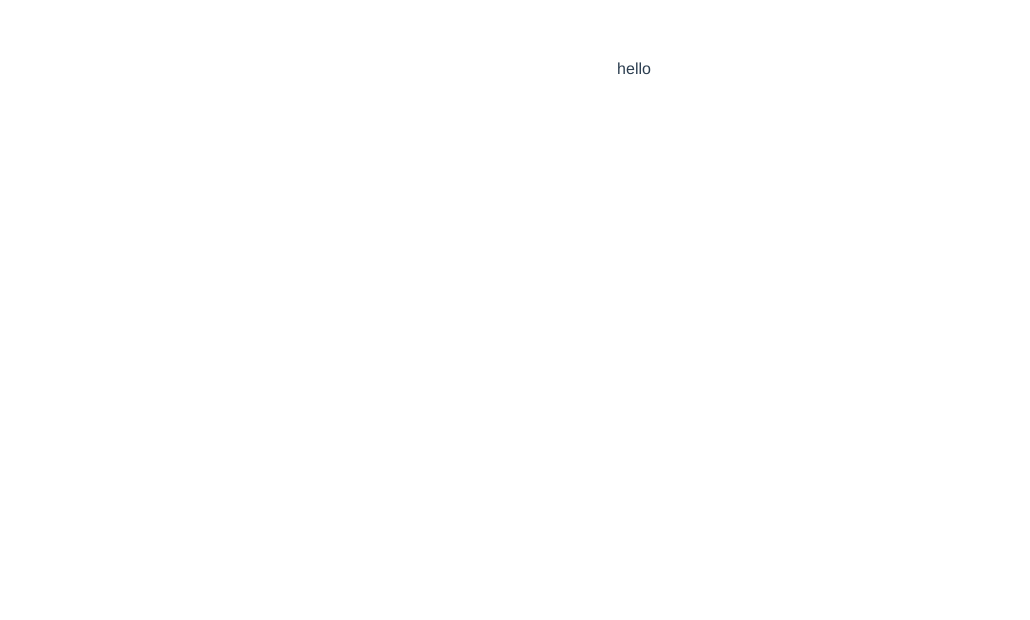
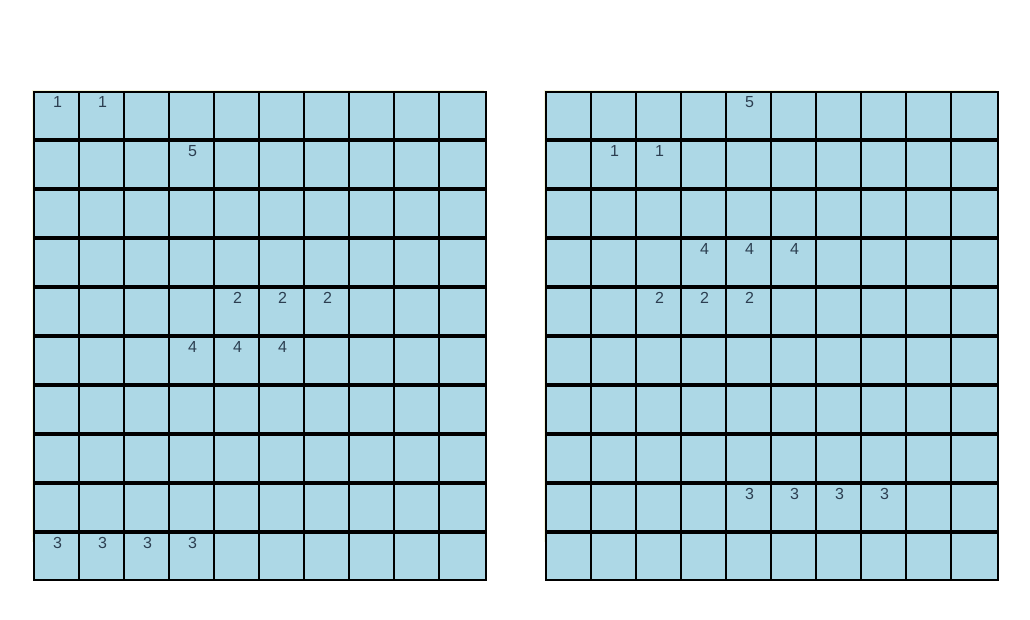
Before and after one commit to miradii/battleship, a Vue app: page / in a window 1280 px wide. Shown: the top 620 px of the page, without its empty margins (6-1036 px from the left). Built offline with nearby package versions, Linux system fonts and the light colour scheme.

Commit message:
started working on UI

```diff
--- a/src/App.vue
+++ b/src/App.vue
@@ -1,12 +1,27 @@
 <template>
-  <div>hello</div>
+<div class="boards">
+  <GameBoard :gameboard="playerboard" />
+  <GameBoard :gameboard="comboard" />
+</div>
 </template>
 
 <script>
+import { startGame } from "./gameobjects/Game";
+import GameBoard from "./components/GameBoard.vue";
+import { ref } from "@vue/reactivity";
 
 export default {
   name: "App",
   components: {
+    GameBoard,
+  },
+  setup() {
+    const playerboard = ref(null);
+    const comboard = ref(null);
+    const { playerGameBoard, comGameBoard } = startGame();
+    playerboard.value = playerGameBoard;
+    comboard.value = comGameBoard;
+    return { playerboard,comboard };
   },
 };
 </script>
@@ -20,4 +35,7 @@ export default {
   color: #2c3e50;
   margin-top: 60px;
 }
+.boards {
+    display: flex;
+  }
 </style>
--- /dev/null
+++ b/src/components/GameBoard.vue
@@ -0,0 +1,39 @@
+<template>
+  <div class="board">
+    <div class="row"  v-for="(row,xIndex) in gameboard.grid" :key="row">
+      <div class="cell" :data-x="xIndex" :data-y="yIndex" v-for="(cell,yIndex) in row" :key="cell">{{ cell }}</div>
+      <br />
+    </div>
+  </div>
+</template>
+
+<script>
+export default {
+  props: ["gameboard"],
+  setup(){
+      const xs = [0,1,2,3,4,5,6,7,8,9];
+      const ys = [0,1,2,3,4,5,6,7,8,9];
+      return {xs,ys}
+    }
+};
+</script>
+
+<style scoped>
+.board {
+  width: 450px;
+  height: 450px;
+  border: 1px beige solid;
+  display: grid;
+  grid-template-columns: repeat(10, 10%);
+  grid-template-rows: repeat(10,10%);
+  margin: 30px 30px;
+}
+.cell {
+  content: "";
+  background: lightblue;
+  border: 2px black solid;
+  margin: 0;
+  width: 100%;
+  height: 100%;
+}
+</style>
--- /dev/null
+++ b/src/gameobjects/Game.js
@@ -0,0 +1,40 @@
+import { createGameBoard } from "./GameBoard";
+//import { createPlayer } from "./Player";
+import { createShip } from "./Ship";
+function startGame() {
+  const playerShips = [];
+  playerShips.push(createShip(2));
+  playerShips.push(createShip(3));
+  playerShips.push(createShip(4));
+  playerShips.push(createShip(3));
+  playerShips.push(createShip(1));
+
+  const comShips = [];
+  comShips.push(createShip(2));
+  comShips.push(createShip(3));
+  comShips.push(createShip(4));
+  comShips.push(createShip(3));
+  comShips.push(createShip(1));
+
+  const playerGameBoard = createGameBoard();
+  const comGameBoard = createGameBoard();
+  ranomizeShips(playerGameBoard, playerShips);
+  ranomizeShips(comGameBoard, comShips);
+
+  return { playerGameBoard, comGameBoard };
+  //const player1 = createPlayer(true, playerGameBoard);
+  //const comPlayer = createPlayer(false, comGameBoard);
+}
+function ranomizeShips(aGameBoard, anArrayOfShips) {
+  anArrayOfShips.forEach((ship) => {
+    let x = -1;
+    let y = -1;
+    while (aGameBoard.isThereSpaceAt(x, y, ship) === false) {
+      ship.changeDirection();
+      x = Math.floor(Math.random() * 10);
+      y = Math.floor(Math.random() * 10);
+    }
+    aGameBoard.placeShip(ship, x, y);
+  });
+}
+export { startGame };
```
Also changed, not shown: 2 other files (tests, documents, lock files or other folders).
